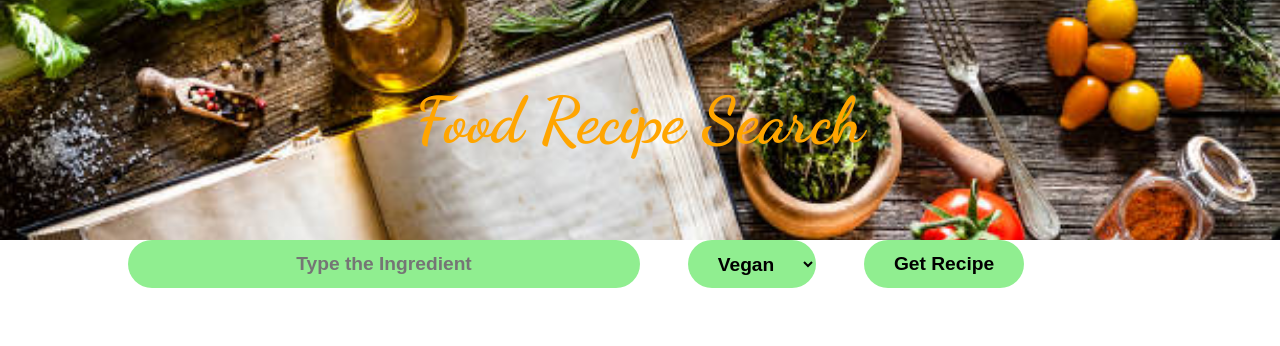
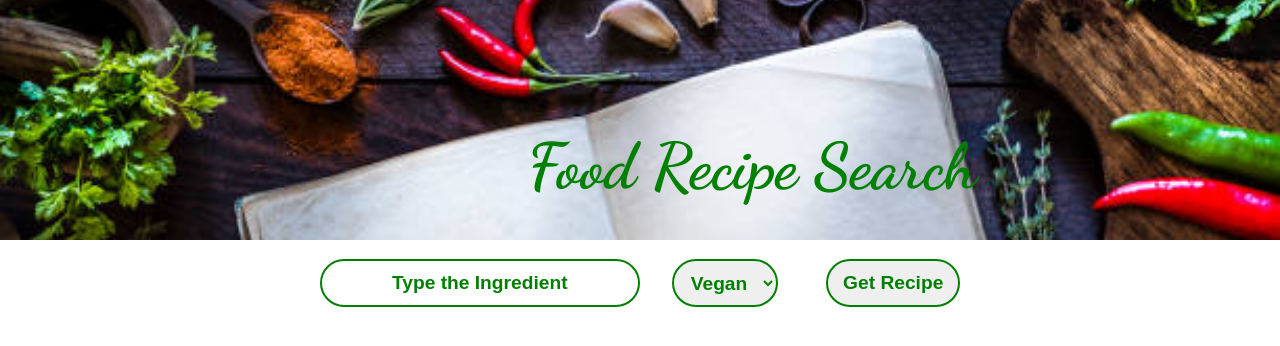
Before and after one commit to sgujuluva/food-recipe-app, a React (Create React App) app: page / in a window 1280 px wide. Shown: the top 346 px of the page. Built offline with nearby package versions, Linux system fonts and the light colour scheme.

Commit message:
placeholder text color styled

```diff
--- a/src/App.css
+++ b/src/App.css
@@ -19,54 +19,61 @@ body{
   padding:3rem;
   font-family: 'Dancing Script', cursive;
 font-size: 4rem;
-color:orange;
+font-weight: bolder;
+color:green;
 }
 .header {
   width :100%;
   height:30vh;
   position: relative;
-background-image: url(./image/home6.png);
+background-image: url(./image/home5.png);
 background-repeat: no-repeat;
 background-size: cover;
-background-position: -30% 4%;
+background-position: -15% 10%;
 }
 .header span{
   position: absolute;
-  inset:0;
+  /* inset:0; */
+  left:30rem;
+  top:5rem;
   display:flex;
   justify-content: center;
   align-items: center;
 }
 .recipe-content form{
-  width:80%;
+  width:50%;
   height:3rem;
   display: flex;
+  justify-content: space-evenly;
+  margin-top: 1.2rem;
+
 }
-input{
-  background-color: lightgreen;
-  width:40vw;
-  border:none;
+input,.ingredient-labels{
+ /*  background-color: lightgreen; */
+  width:30vw;
+   border:2px solid green;
   border-radius:25px;
   text-align: center;
   font-size: larger;
   font-weight: 800;
+  color:green;
+}
+::placeholder{
+  color:green;
+  opacity:1;
 }
 .ingredient-labels{
-  background-color: lightgreen;
+ /*  background-color: lightgreen; */
   width:8rem;
-  border-radius:25px;
-  margin-left: 3rem;
-  text-align: center;
-  border:none;
-  font-size: larger;
-  font-weight: 800;
+  margin-left:2rem;
 }
 button{
-  background-color: lightgreen;
+  /* background-color: lightgreen; */
   width:10rem;
   margin-left: 3rem;
   border-radius:25px;
-  border:none;
+  border:2px solid green;
   font-size: larger;
   font-weight: 800;
+  color:green;
 }
```
